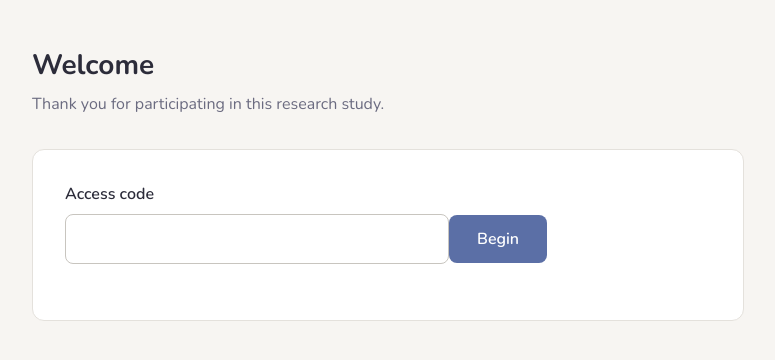
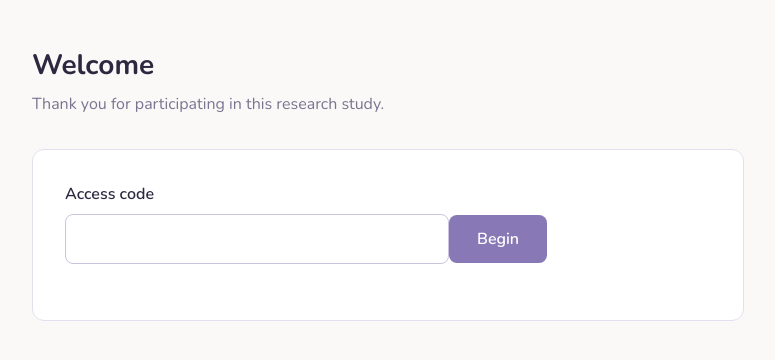
Before and after one commit to MengqiS21/chi27_pilot_app, a Next.js app in the folder web/: page / in a window 1280 px wide. Shown: the top 360 px of the page, without its empty margins (252-1027 px from the left). Built offline with nearby package versions, Linux system fonts and the light colour scheme.

Commit message:
theme color change

```diff
--- a/web/src/app/globals.css
+++ b/web/src/app/globals.css
@@ -42,7 +42,7 @@
   }
 
   .btn-secondary {
-    @apply inline-flex min-h-[44px] min-w-[44px] items-center justify-center rounded-btn border-[1.5px] border-accent bg-transparent px-7 py-3 text-base font-semibold text-accent transition-colors hover:bg-[#EEF1F8] focus-visible:outline focus-visible:outline-2 focus-visible:outline-offset-2 focus-visible:outline-accent disabled:cursor-not-allowed disabled:opacity-50;
+    @apply inline-flex min-h-[44px] min-w-[44px] items-center justify-center rounded-btn border-[1.5px] border-accent bg-transparent px-7 py-3 text-base font-semibold text-accent transition-colors hover:bg-chat-user focus-visible:outline focus-visible:outline-2 focus-visible:outline-offset-2 focus-visible:outline-accent disabled:cursor-not-allowed disabled:opacity-50;
   }
 
   .field-label {
--- a/web/tailwind.config.ts
+++ b/web/tailwind.config.ts
@@ -5,16 +5,16 @@ const config: Config = {
   theme: {
     extend: {
       colors: {
-        page: "#F7F5F2",
+        page: "#FAF9F7",
         surface: "#FFFFFF",
-        ink: "#2C2C3A",
-        muted: "#6B6B80",
-        accent: "#5B6FA6",
-        "accent-hover": "#4A5C8F",
-        border: "#E4E1DC",
-        "input-border": "#C8C5BF",
-        scenario: "#F0EDE8",
-        "chat-user": "#EEF1F8",
+        ink: "#2D2840",
+        muted: "#7A7490",
+        accent: "#8879B6",
+        "accent-hover": "#7264A8",
+        border: "#E4DFEF",
+        "input-border": "#CAC5DC",
+        scenario: "#F0EDF8",
+        "chat-user": "#EDEAF7",
         success: "#4A7C6F",
         error: "#B85450",
         "error-bg": "#FAF0EF",
```
Also changed, not shown: 1 other file (tests, documents, lock files or other folders).
